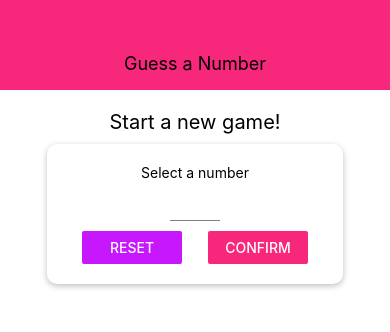
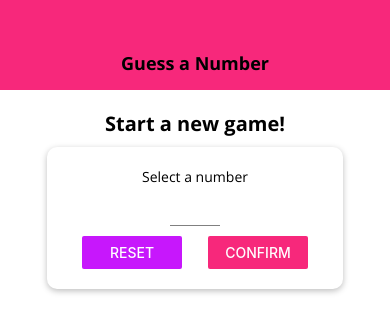
Before and after one commit to mbassale/rn-guess-number, a React Native app: screen / in a window 390 px wide. Shown: the top 332 px of the page. Built offline with nearby package versions, Linux system fonts and the light colour scheme.

Commit message:
Custom font styles in custom component and global styleshet.
Signed-off-by: Marco Bassaletti <bassaletti@gmail.com>

```diff
--- a/components/Header.js
+++ b/components/Header.js
@@ -20,6 +20,7 @@
     justifyContent: 'center'
   },
   headerTitle: {
+    fontFamily: 'open-sans-bold',
     color: 'black',
     fontSize: 18
   }
--- /dev/null
+++ b/constants/default-styles.js
@@ -0,0 +1,10 @@
+import {StyleSheet} from "react-native";
+
+export default StyleSheet.create({
+  titleText: {
+    fontFamily: 'open-sans-bold'
+  },
+  bodyText: {
+    fontFamily: 'open-sans'
+  }
+});
--- a/screens/GameScreen.js
+++ b/screens/GameScreen.js
@@ -2,6 +2,7 @@
 import {View, Text, Button, StyleSheet, Alert} from 'react-native';
 import NumberContainer from "../components/NumberContainer";
 import Card from "../components/Card";
+import DefaultStyles from '../constants/default-styles';
 
 const generateRandomBetween = (min, max, exclude) => {
   min = Math.ceil(min);
@@ -49,7 +50,7 @@
 
   return (
     <View style={styles.screen}>
-      <Text>Opponent's Guess</Text>
+      <Text style={DefaultStyles.bodyText}>Opponent's Guess</Text>
       <NumberContainer>{currentGuess}</NumberContainer>
       <Card style={styles.buttonContainer}>
         <Button title="Lower" onPress={nextGuessHandler.bind(this, 'lower')}/>
--- a/screens/StartGameScreen.js
+++ b/screens/StartGameScreen.js
@@ -4,6 +4,7 @@
 import Input from "../components/Input";
 import NumberContainer from "../components/NumberContainer";
 import Colors from '../constants/colors';
+import DefaultStyles from '../constants/default-styles';
 
 const StartGameScreen = props => {
   const [enteredValue, setEnteredValue] = useState('');
@@ -52,7 +53,7 @@
       <View style={styles.screen}>
         <Text style={styles.title}>Start a new game!</Text>
         <Card style={styles.inputContainer}>
-          <Text>Select a number</Text>
+          <Text style={DefaultStyles.bodyText}>Select a number</Text>
           <Input style={styles.input} blurOnSubmit autoCapitalize='none' autoCorrect={false} keyboardType='number-pad'
                  maxLength={2} onChangeText={numberInputHandler} value={enteredValue}/>
           <View style={styles.buttonContainer}>
@@ -74,6 +75,7 @@
     alignItems: 'center'
   },
   title: {
+    fontFamily: 'open-sans-bold',
     fontSize: 20,
     marginVertical: 10,
   },
```
Also changed, not shown: components/BodyText.js (added, +12 -0 lines).
